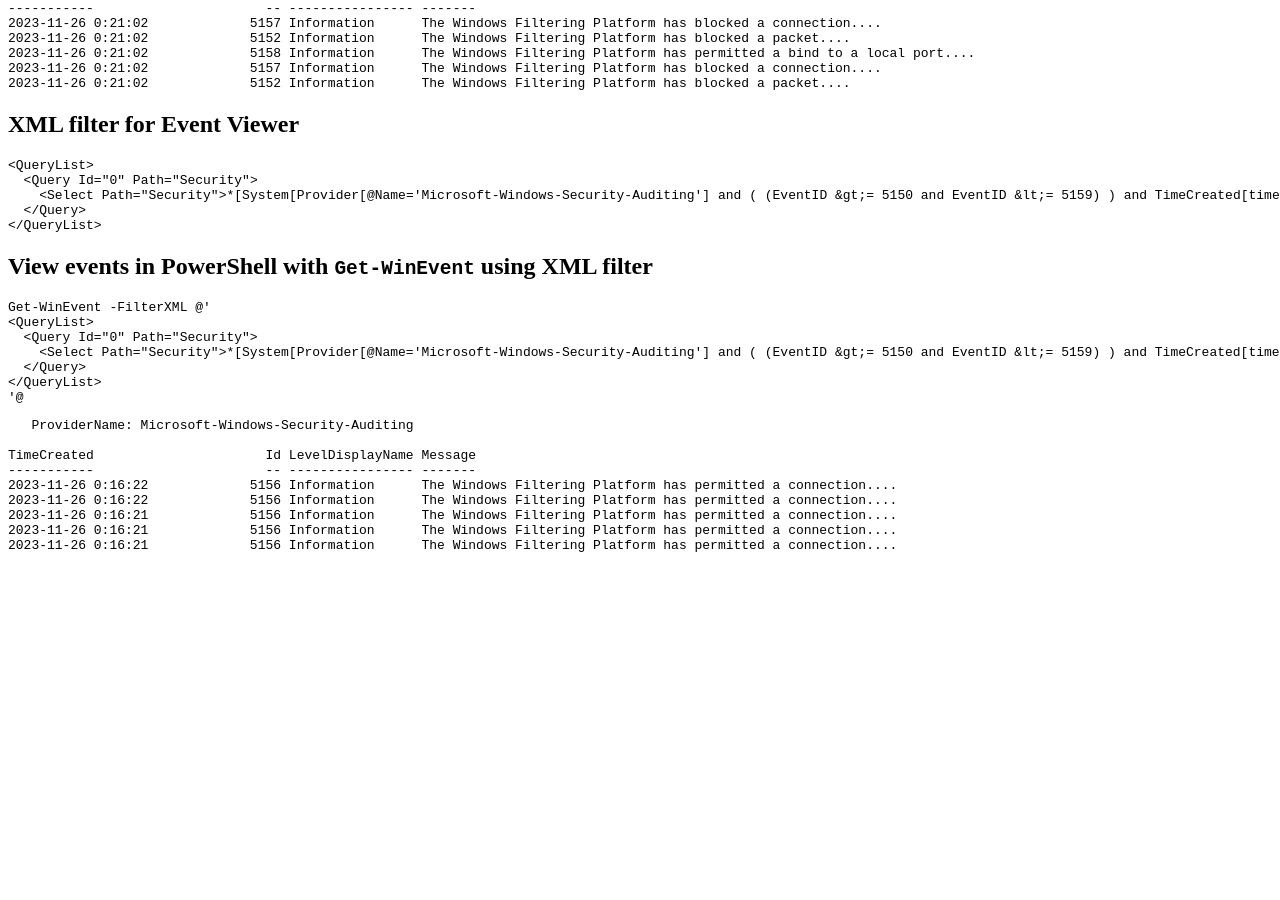
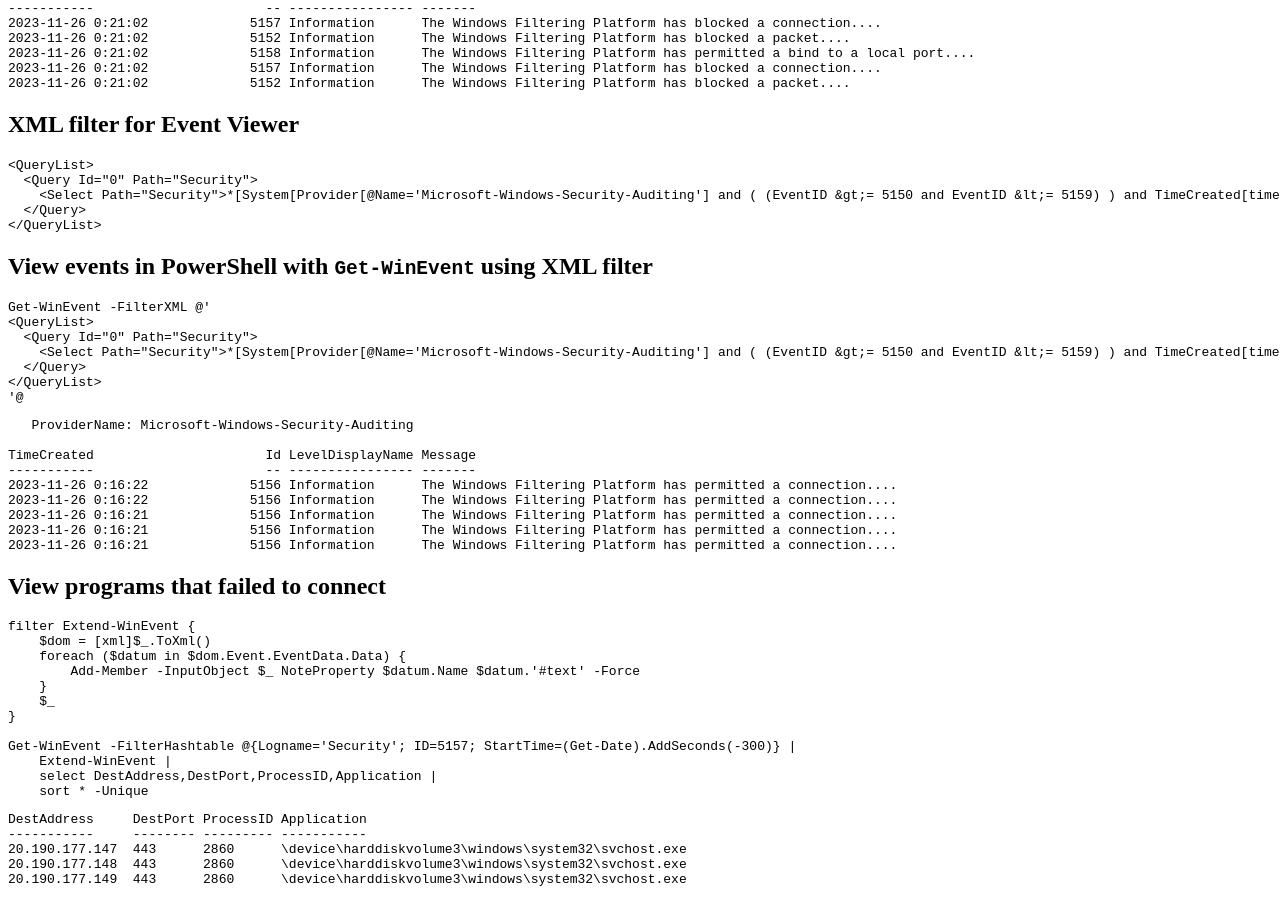
Before and after one commit to sovetov/sovetov.github.io, a Jekyll site: the page built from windows-firewall-audit.md, in a window 1280 px wide and 900 px high, scrolled down 1181 px. Built offline with Jekyll 4.4.1, drawn with Linux system fonts in a browser that asks for light colours; our own code applies the rules of GitHub Pages for plain Markdown files; before the commit the page ends 1747 px from its top, so only the background shows below that.

Commit message:
Show how to view programs that failed to connect because of Firewall

````diff
--- a/windows-firewall-audit.md
+++ b/windows-firewall-audit.md
@@ -126,3 +126,27 @@ TimeCreated                      Id LevelDisplayName Message
 2023-11-26 0:16:21             5156 Information      The Windows Filtering Platform has permitted a connection....
 2023-11-26 0:16:21             5156 Information      The Windows Filtering Platform has permitted a connection....
 ```
+
+## View programs that failed to connect
+
+```powershell
+filter Extend-WinEvent {
+    $dom = [xml]$_.ToXml()
+    foreach ($datum in $dom.Event.EventData.Data) {
+        Add-Member -InputObject $_ NoteProperty $datum.Name $datum.'#text' -Force
+    }
+    $_
+}
+
+Get-WinEvent -FilterHashtable @{Logname='Security'; ID=5157; StartTime=(Get-Date).AddSeconds(-300)} |
+    Extend-WinEvent |
+    select DestAddress,DestPort,ProcessID,Application |
+    sort * -Unique
+```
+```
+DestAddress     DestPort ProcessID Application
+-----------     -------- --------- -----------
+20.190.177.147  443      2860      \device\harddiskvolume3\windows\system32\svchost.exe
+20.190.177.148  443      2860      \device\harddiskvolume3\windows\system32\svchost.exe
+20.190.177.149  443      2860      \device\harddiskvolume3\windows\system32\svchost.exe
+```
````
